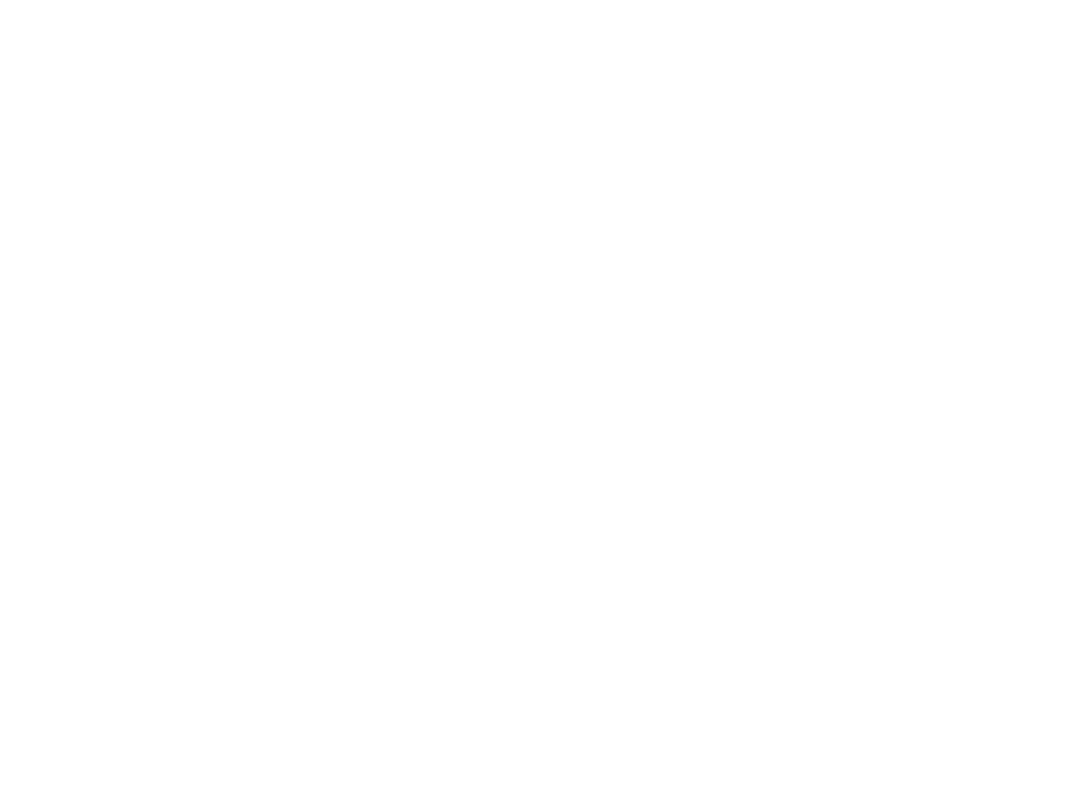
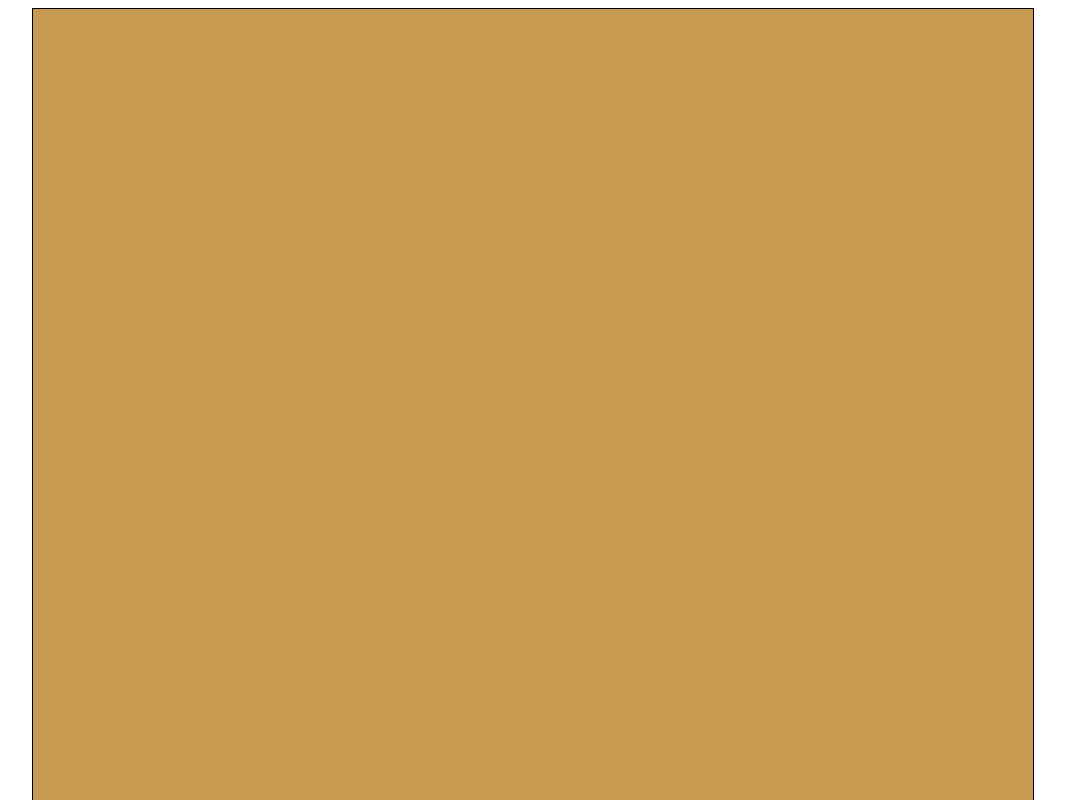
Before and after one commit to jhssttj/Omok, a React (Create React App) app: page / in a window 1280 px wide. Shown: the top 800 px of the page, without its empty margins (107-1172 px from the left). Built offline with nearby package versions, Linux system fonts and the light colour scheme.

Commit message:
CSS for board base

```diff
--- a/src/App.css
+++ b/src/App.css
@@ -1,38 +1,5 @@
 .App {
-  text-align: center;
+  display: flex;
+  justify-content: center;
+  align-items: center;
 }
-
-.App-logo {
-  height: 40vmin;
-  pointer-events: none;
-}
-
-@media (prefers-reduced-motion: no-preference) {
-  .App-logo {
-    animation: App-logo-spin infinite 20s linear;
-  }
-}
-
-.App-header {
-  background-color: #282c34;
-  min-height: 100vh;
-  display: flex;
-  flex-direction: column;
-  align-items: center;
-  justify-content: center;
-  font-size: calc(10px + 2vmin);
-  color: white;
-}
-
-.App-link {
-  color: #61dafb;
-}
-
-@keyframes App-logo-spin {
-  from {
-    transform: rotate(0deg);
-  }
-  to {
-    transform: rotate(360deg);
-  }
-}
--- a/src/App.js
+++ b/src/App.js
@@ -6,9 +6,9 @@ import Board from './components/Board';
 
 function App() {
   return (
-    <>
+    <div className= "App">
       <Board/>
-    </>
+    </div>
   );
 }
 
--- a/src/components/Board.js
+++ b/src/components/Board.js
@@ -1,6 +1,7 @@
 import React from 'react';
 import {useState} from 'react';
 import {initializeBoard} from '../helpers/BoardHelper';
+import '../styles/Board.css';
 
 
 
@@ -15,8 +16,7 @@ function Board() {
   const [board, setBoard] = useState(boardArr);
 
   return (
-    <div className= "Board">
-
+    <div className= "board">
     </div>
   );
 }
--- /dev/null
+++ b/src/styles/Board.css
@@ -0,0 +1,6 @@
+.board {
+  width: 1000px;
+  height: 1000px;
+  background-color: rgb(198,154,81);
+  border: 1px solid black;
+}
```
